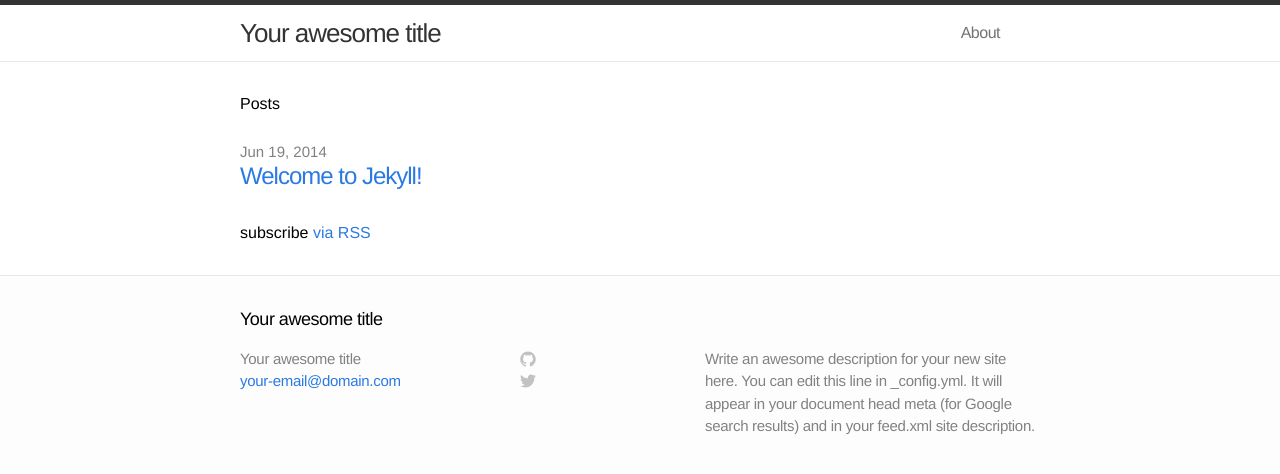
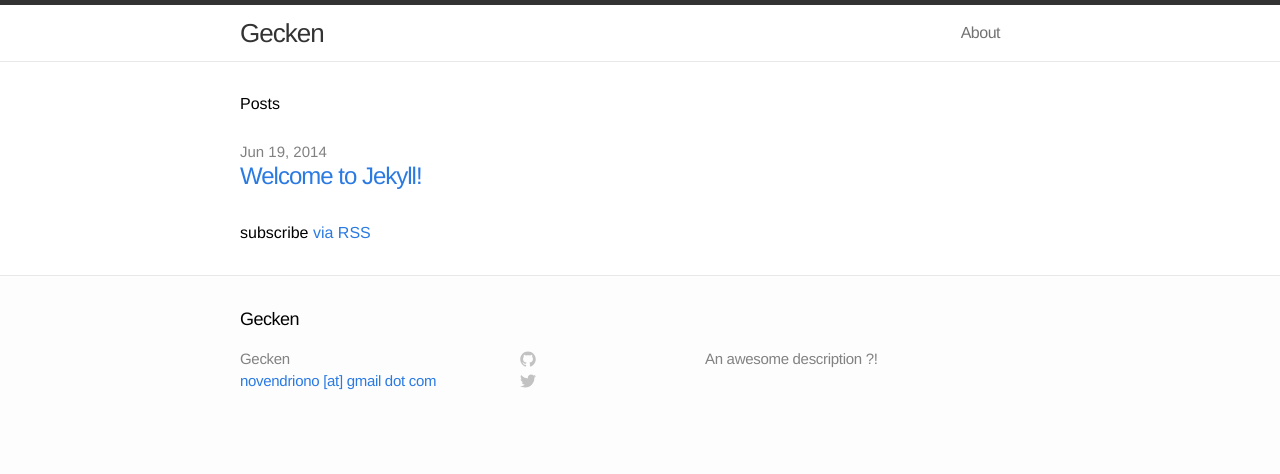
Before and after one commit to novendriono/novendriono.github.io, a Jekyll site: the page built from index.html, in a window 1280 px wide. Shown: the top 474 px of the page. Built offline with Jekyll 4.4.1, drawn with Linux system fonts in a browser that asks for light colours.

Commit message:
modified config

```diff
--- a/_config.yml
+++ b/_config.yml
@@ -1,9 +1,10 @@
 # Site settings
-title: Your awesome title
-email: your-email@domain.com
-description: "Write an awesome description for your new site here. You can edit this line in _config.yml. It will appear in your document head meta (for Google search results) and in your feed.xml site description."
+title: Gecken
+email: novendriono [at] gmail dot com
+#description: "Write an awesome description for your new site here. You can edit this line in _config.yml. It will appear in your document head meta (for Google search results) and in your feed.xml site description."
+description: "An awesome description ?!"
 baseurl: ""
-url: "http://yourdomain.com"
+url: "http://novendriono.github.io"
 
 # Build settings
 markdown: kramdown
```
